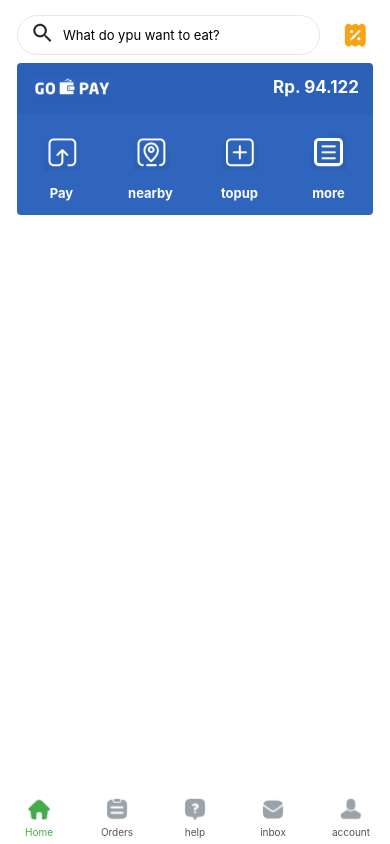
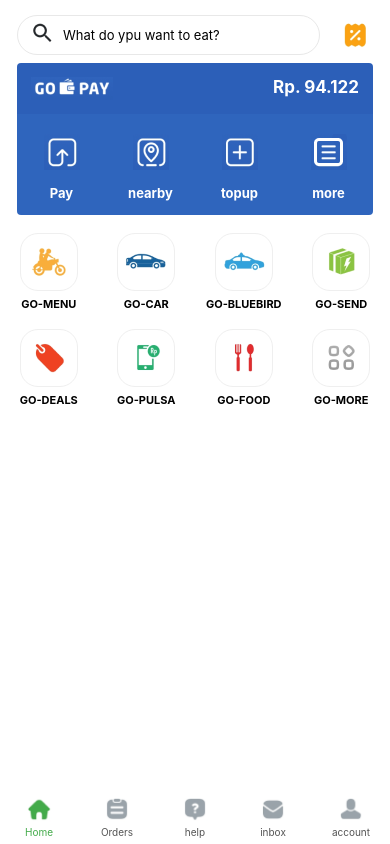
Before and after one commit to ngodingbentar/ngodingbentar-clone-gojek, a React Native app: screen / in a window 390 px wide. Built offline with nearby package versions, Linux system fonts and the light colour scheme.

Commit message:
added: main feature section

```diff
--- a/App.js
+++ b/App.js
@@ -1,15 +1,5 @@
 import React, {Component} from 'react';
-import {
-  SafeAreaView,
-  ScrollView,
-  StatusBar,
-  StyleSheet,
-  Text,
-  useColorScheme,
-  Image,
-  View,
-  TextInput,
-} from 'react-native';
+import {StyleSheet, Text, Image, View, TextInput} from 'react-native';
 
 export default class App extends Component {
   render() {
@@ -53,26 +43,278 @@
           </View>
           {/* Gopay */}
           <View style={{marginHorizontal: 17, marginTop: 8}}>
-            <View style={{flexDirection: 'row', justifyContent: 'space-between', backgroundColor: '#2C5FB8', borderTopLeftRadius: 4, borderTopRightRadius: 4, padding: 14}}>
+            <View
+              style={{
+                flexDirection: 'row',
+                justifyContent: 'space-between',
+                backgroundColor: '#2C5FB8',
+                borderTopLeftRadius: 4,
+                borderTopRightRadius: 4,
+                padding: 14,
+              }}>
               <Image source={require('./icon/gopay.png')} />
-              <Text style={{fontSize: 17, fontWeight: 'bold', color: 'white'}}>Rp. 94.122</Text>
+              <Text style={{fontSize: 17, fontWeight: 'bold', color: 'white'}}>
+                Rp. 94.122
+              </Text>
             </View>
-            <View style={{flexDirection: 'row', paddingTop: 20, paddingBottom: 14, backgroundColor: '#2F65BD', borderBottomLeftRadius: 4, borderBottomRightRadius: 4}}>
+            <View
+              style={{
+                flexDirection: 'row',
+                paddingTop: 20,
+                paddingBottom: 14,
+                backgroundColor: '#2F65BD',
+                borderBottomLeftRadius: 4,
+                borderBottomRightRadius: 4,
+              }}>
               <View style={{flex: 1, alignItems: 'center'}}>
                 <Image source={require('./icon/pay.png')} />
-                <Text style={{fontSize: 13, fontWeight: 'bold', color: 'white', marginTop: 15}}>Pay</Text>
+                <Text
+                  style={{
+                    fontSize: 13,
+                    fontWeight: 'bold',
+                    color: 'white',
+                    marginTop: 15,
+                  }}>
+                  Pay
+                </Text>
               </View>
               <View style={{flex: 1, alignItems: 'center'}}>
                 <Image source={require('./icon/nearby.png')} />
-                <Text style={{fontSize: 13, fontWeight: 'bold', color: 'white', marginTop: 15}}>nearby</Text>
+                <Text
+                  style={{
+                    fontSize: 13,
+                    fontWeight: 'bold',
+                    color: 'white',
+                    marginTop: 15,
+                  }}>
+                  nearby
+                </Text>
               </View>
               <View style={{flex: 1, alignItems: 'center'}}>
                 <Image source={require('./icon/topup.png')} />
-                <Text style={{fontSize: 13, fontWeight: 'bold', color: 'white', marginTop: 15}}>topup</Text>
+                <Text
+                  style={{
+                    fontSize: 13,
+                    fontWeight: 'bold',
+                    color: 'white',
+                    marginTop: 15,
+                  }}>
+                  topup
+                </Text>
               </View>
               <View style={{flex: 1, alignItems: 'center'}}>
                 <Image source={require('./icon/more.png')} />
-                <Text style={{fontSize: 13, fontWeight: 'bold', color: 'white', marginTop: 15}}>more</Text>
+                <Text
+                  style={{
+                    fontSize: 13,
+                    fontWeight: 'bold',
+                    color: 'white',
+                    marginTop: 15,
+                  }}>
+                  more
+                </Text>
+              </View>
+            </View>
+          </View>
+          {/* main feature */}
+          <View style={{flexDirection: 'row', flexWrap: 'wrap', marginTop: 18}}>
+            <View
+              style={{
+                justifyContent: 'space-between',
+                flexDirection: 'row',
+                width: '100%',
+                marginBottom: 18,
+              }}>
+              <View style={{width: '25%', alignItems: 'center'}}>
+                <View
+                  style={{
+                    width: 58,
+                    height: 58,
+                    borderWidth: 1,
+                    borderColor: '#EFEFEF',
+                    borderRadius: 18,
+                    justifyContent: 'center',
+                    alignItems: 'center',
+                  }}>
+                  <Image source={require('./icon/go-ride.png')} />
+                </View>
+                <Text
+                  style={{
+                    fontSize: 11,
+                    fontWeight: 'bold',
+                    textAlign: 'center',
+                    marginTop: 6,
+                  }}>
+                  GO-MENU
+                </Text>
+              </View>
+              <View style={{width: '25%', alignItems: 'center'}}>
+                <View
+                  style={{
+                    width: 58,
+                    height: 58,
+                    borderWidth: 1,
+                    borderColor: '#EFEFEF',
+                    borderRadius: 18,
+                    justifyContent: 'center',
+                    alignItems: 'center',
+                  }}>
+                  <Image source={require('./icon/go-car.png')} />
+                </View>
+                <Text
+                  style={{
+                    fontSize: 11,
+                    fontWeight: 'bold',
+                    textAlign: 'center',
+                    marginTop: 6,
+                  }}>
+                  GO-CAR
+                </Text>
+              </View>
+              <View style={{width: '25%', alignItems: 'center'}}>
+                <View
+                  style={{
+                    width: 58,
+                    height: 58,
+                    borderWidth: 1,
+                    borderColor: '#EFEFEF',
+                    borderRadius: 18,
+                    justifyContent: 'center',
+                    alignItems: 'center',
+                  }}>
+                  <Image source={require('./icon/go-bluebird.png')} />
+                </View>
+                <Text
+                  style={{
+                    fontSize: 11,
+                    fontWeight: 'bold',
+                    textAlign: 'center',
+                    marginTop: 6,
+                  }}>
+                  GO-BLUEBIRD
+                </Text>
+              </View>
+              <View style={{width: '25%', alignItems: 'center'}}>
+                <View
+                  style={{
+                    width: 58,
+                    height: 58,
+                    borderWidth: 1,
+                    borderColor: '#EFEFEF',
+                    borderRadius: 18,
+                    justifyContent: 'center',
+                    alignItems: 'center',
+                  }}>
+                  <Image source={require('./icon/go-send.png')} />
+                </View>
+                <Text
+                  style={{
+                    fontSize: 11,
+                    fontWeight: 'bold',
+                    textAlign: 'center',
+                    marginTop: 6,
+                  }}>
+                  GO-SEND
+                </Text>
+              </View>
+            </View>
+            <View
+              style={{
+                justifyContent: 'space-between',
+                flexDirection: 'row',
+                width: '100%',
+              }}>
+              <View style={{width: '25%', alignItems: 'center'}}>
+                <View
+                  style={{
+                    width: 58,
+                    height: 58,
+                    borderWidth: 1,
+                    borderColor: '#EFEFEF',
+                    borderRadius: 18,
+                    justifyContent: 'center',
+                    alignItems: 'center',
+                  }}>
+                  <Image source={require('./icon/go-deals.png')} />
+                </View>
+                <Text
+                  style={{
+                    fontSize: 11,
+                    fontWeight: 'bold',
+                    textAlign: 'center',
+                    marginTop: 6,
+                  }}>
+                  GO-DEALS
+                </Text>
+              </View>
+              <View style={{width: '25%', alignItems: 'center'}}>
+                <View
+                  style={{
+                    width: 58,
+                    height: 58,
+                    borderWidth: 1,
+                    borderColor: '#EFEFEF',
+                    borderRadius: 18,
+                    justifyContent: 'center',
+                    alignItems: 'center',
+                  }}>
+                  <Image source={require('./icon/go-pulsa.png')} />
+                </View>
+                <Text
+                  style={{
+                    fontSize: 11,
+                    fontWeight: 'bold',
+                    textAlign: 'center',
+                    marginTop: 6,
+                  }}>
+                  GO-PULSA
+                </Text>
+              </View>
+              <View style={{width: '25%', alignItems: 'center'}}>
+                <View
+                  style={{
+                    width: 58,
+                    height: 58,
+                    borderWidth: 1,
+                    borderColor: '#EFEFEF',
+                    borderRadius: 18,
+                    justifyContent: 'center',
+                    alignItems: 'center',
+                  }}>
+                  <Image source={require('./icon/go-food.png')} />
+                </View>
+                <Text
+                  style={{
+                    fontSize: 11,
+                    fontWeight: 'bold',
+                    textAlign: 'center',
+                    marginTop: 6,
+                  }}>
+                  GO-FOOD
+                </Text>
+              </View>
+              <View style={{width: '25%', alignItems: 'center'}}>
+                <View
+                  style={{
+                    width: 58,
+                    height: 58,
+                    borderWidth: 1,
+                    borderColor: '#EFEFEF',
+                    borderRadius: 18,
+                    justifyContent: 'center',
+                    alignItems: 'center',
+                  }}>
+                  <Image source={require('./icon/go-more.png')} />
+                </View>
+                <Text
+                  style={{
+                    fontSize: 11,
+                    fontWeight: 'bold',
+                    textAlign: 'center',
+                    marginTop: 6,
+                  }}>
+                  GO-MORE
+                </Text>
               </View>
             </View>
           </View>
```
